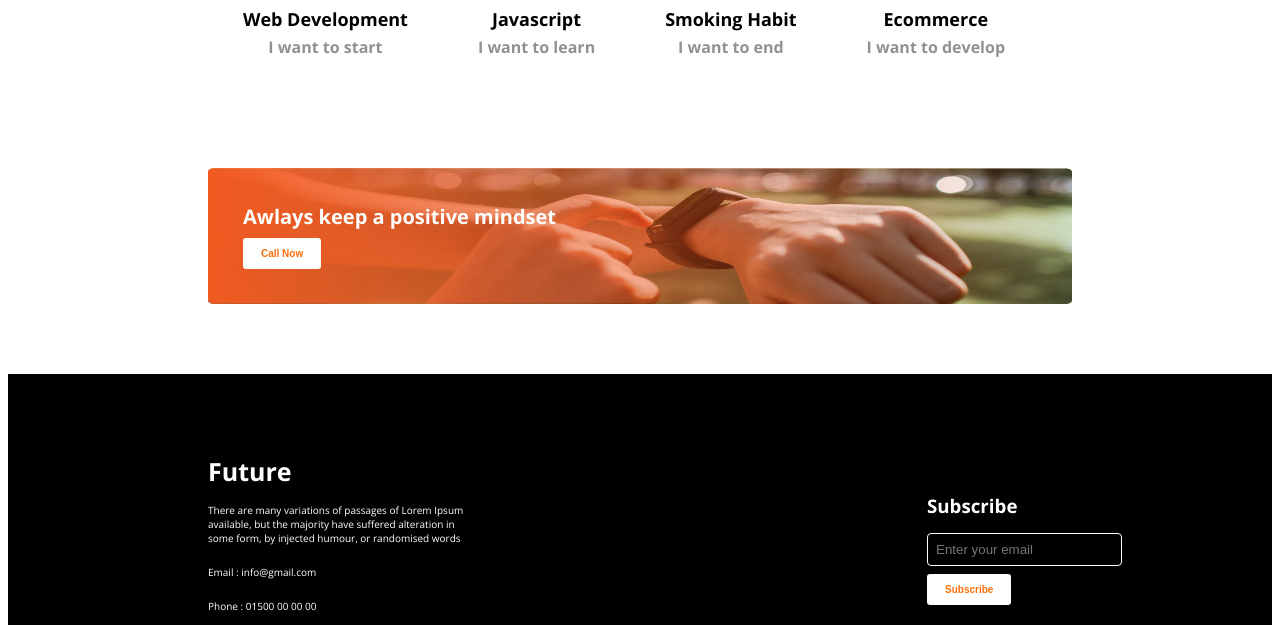
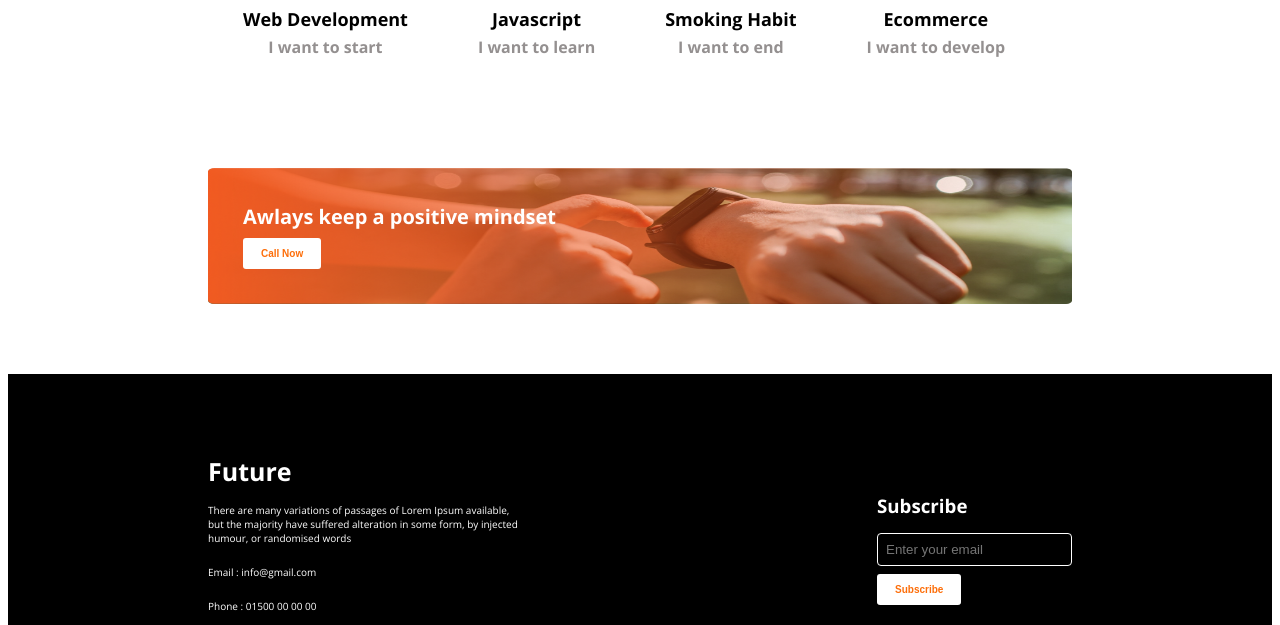
Before and after one commit to nomanmia128/new-year-me, a plain HTML site: page index.html in a window 1280 px wide. Shown: the part 1429-2054 px from the top of the page. Drawn offline with nearby package versions, Linux system fonts and the light colour scheme.

Commit message:
added footer items

```diff
--- a/style/new.css
+++ b/style/new.css
@@ -179,14 +179,14 @@ footer{
 }
 
 .footer-column{
-    margin: 80px 300px 80px 200px;
+    margin: 80px 150px 80px 200px;
 
 }
 
 
 .footer-column-item{
     /* margin: 80px 100px; */
-    padding: 100px 150px;
+    padding: 100px 200px;
 }
 
 
```
